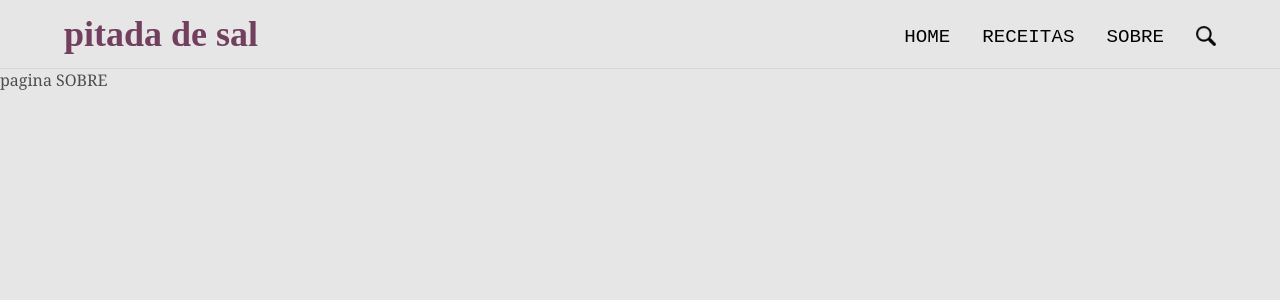
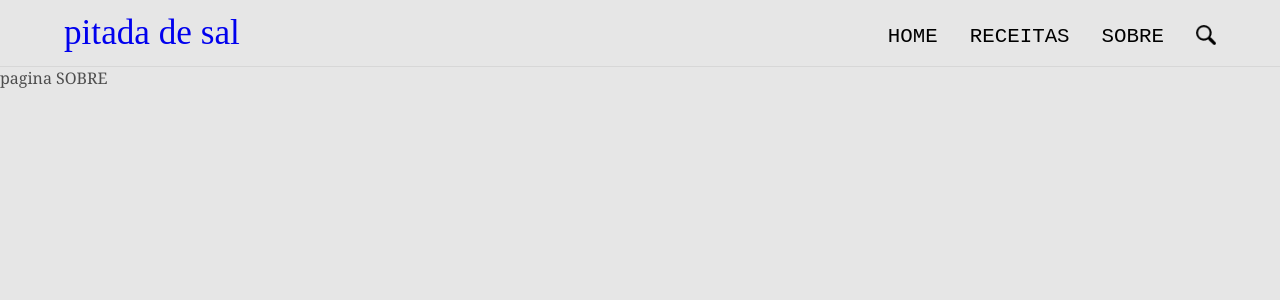
Before and after one commit to caumaria/myblog, a Next.js app in the folder blog/: page /about in a window 1280 px wide. Shown: the top 300 px of the page. Built offline with nearby package versions, Linux system fonts and the light colour scheme; a web font is replaced by a local one.

Commit message:
style<Navbar>: add hover animation + logo link

```diff
--- a/blog/src/app/components/navbar/Logo.tsx
+++ b/blog/src/app/components/navbar/Logo.tsx
@@ -1,16 +1,20 @@
+import Link from "next/link";
 import React from "react";
 import styled from "styled-components";
 
 const LogoContainer = styled.div`
   color: var(--lettering);
   font-family: "Cedarville Cursive", cursive;
-  font-size: 24px;
+  font-size: 2.2rem;
+  a {
+    text-decoration: none;
+  }
 `;
 
 function Logo() {
   return (
     <LogoContainer>
-      <h1>pitada de sal</h1>
+      <Link href="/">pitada de sal</Link>
     </LogoContainer>
   );
 }
--- a/blog/src/app/components/navbar/NavLinks.tsx
+++ b/blog/src/app/components/navbar/NavLinks.tsx
@@ -6,28 +6,48 @@ const Ul = styled.ul`
   display: flex;
   gap: 2rem;
   a {
+    position: relative;
     margin-top: 10px;
     text-decoration: none;
     color: var(--title);
     text-transform: uppercase;
-        font-size: 1.2rem;
+    font-size: 1.3rem;
     font-family: "Courier New", monospace;
-
     img {
       width: 20px;
     }
+    &:hover {
+      color: var(--lettering);
+    }
+  }
+  a::before {
+    content: "";
+    position: absolute;
+    width: 100%;
+    height: 3px;
+    border-radius: 4px;
+    background-color: var(--lettering);
+    bottom: 0;
+    left: 0;
+    transform-origin: right;
+    transform: scaleX(0);
+    transition: transform 0.3s ease-in-out;
+  }
+  a:hover::before {
+    transform-origin: left;
+    transform: scaleX(1);
   }
 `;
 
 export default function NavLinks() {
   return (
     <Ul>
-        <Link href='/'>Home</Link>
-        <Link href='/recepies'>Receitas</Link>
-        <Link href='/about'>Sobre</Link>
-        <Link href='/search'><img src="/lupa.png" alt="ícone de lupa para pesquisar receitas" /></Link>
-
-
+      <Link href="/">Home</Link>
+      <Link href="/recepies">Receitas</Link>
+      <Link href="/about">Sobre</Link>
+      <Link href="/search">
+        <img src="/lupa.png" alt="ícone de lupa para pesquisar receitas" />
+      </Link>
     </Ul>
   );
 }
```
Lines whose indentation alone changed are shown as unchanged.
